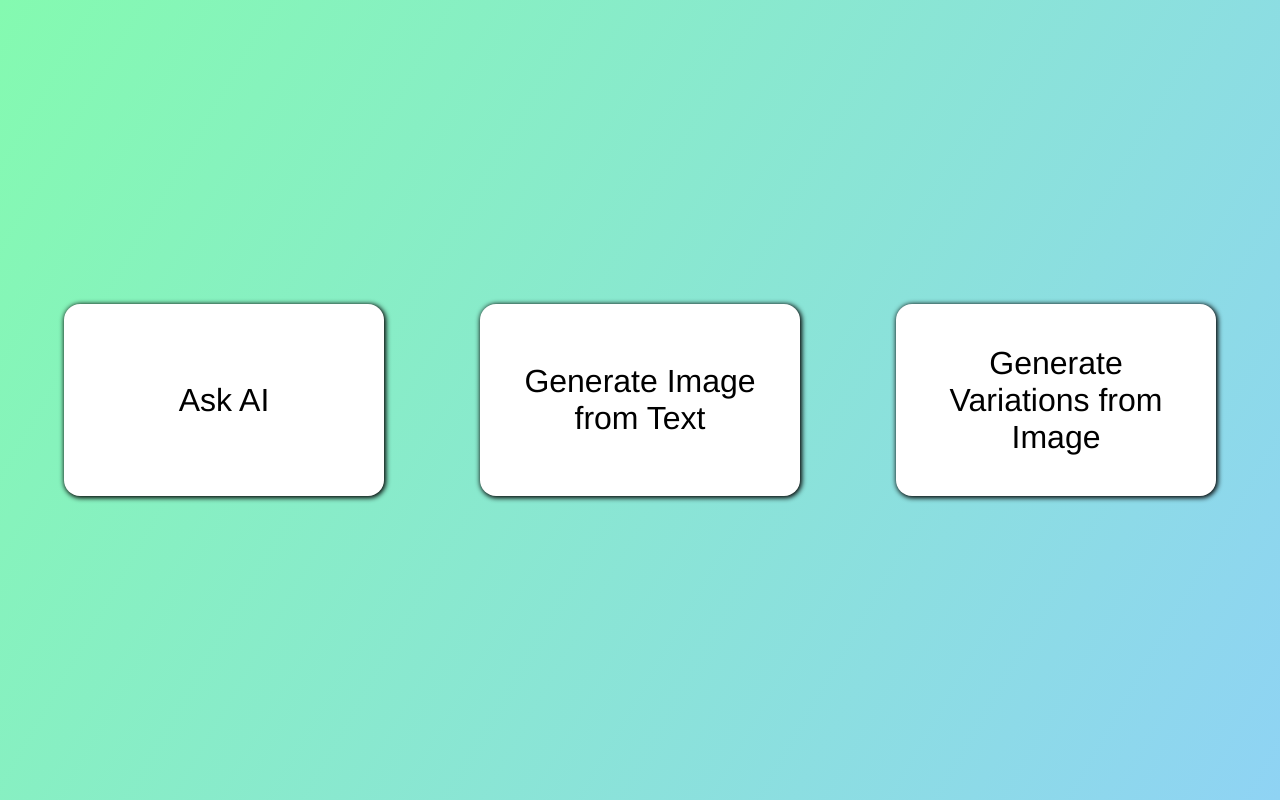
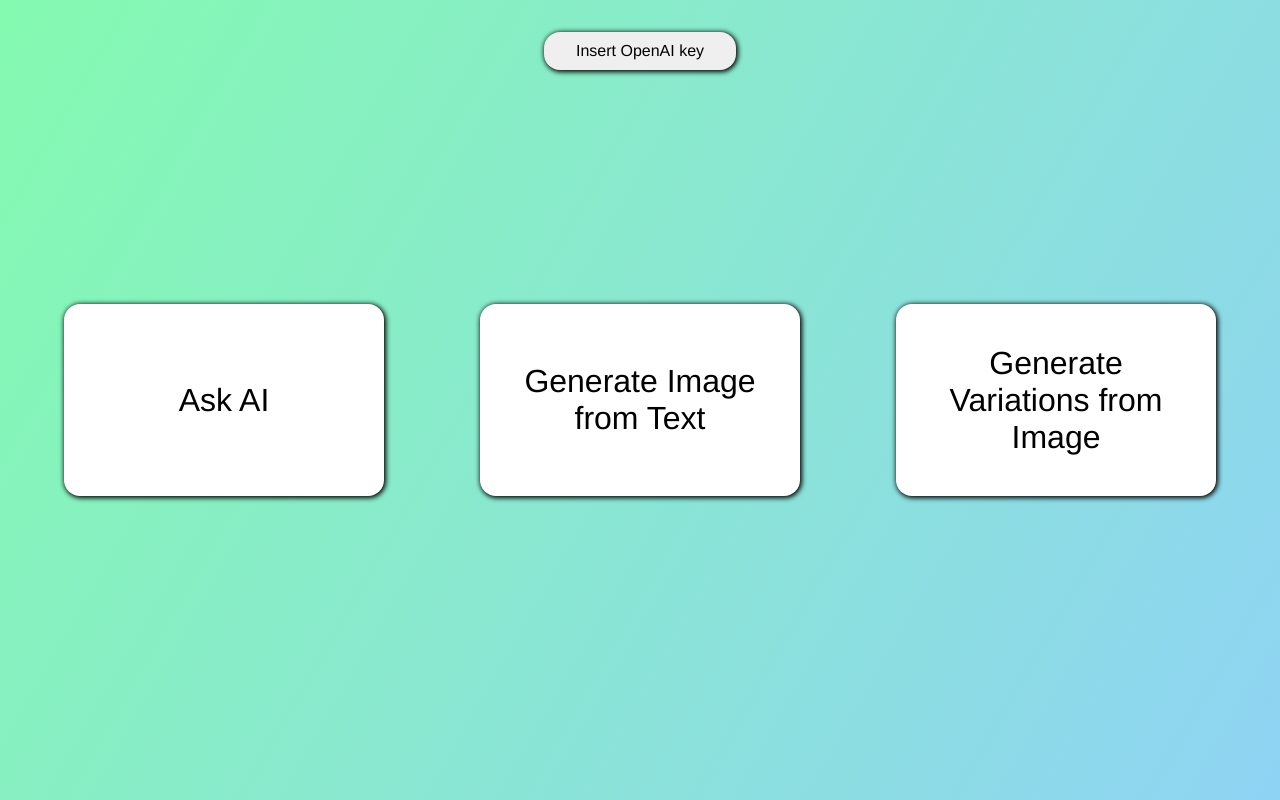
Before and after one commit to Yaronglp/yaron-gpt, a Next.js app: page / in a window 1280 px wide. Built offline with nearby package versions, Linux system fonts and the light colour scheme.

Commit message:
feat: ability to change key by LS

```diff
--- /dev/null
+++ b/components/TokenKeyInsertion.tsx
@@ -0,0 +1,105 @@
+import { setOpenAIKey } from '@/utils/storage'
+import { isEmptyString } from '@/utils/validation'
+import { useState } from 'react'
+import styled, { css, keyframes } from 'styled-components'
+
+const TokenKeyInsertion = ({ className }: { className?: string }) => {
+  const [input, setInput] = useState<string>('')
+  const [isExpanded, setIsExpanded] = useState<boolean>(false)
+
+  const saveKeyHandler = () => {
+    setOpenAIKey(input)
+    setIsExpanded(false)
+    setInput('')
+  }
+
+  const containerExpandedHandler = () => {
+    setIsExpanded(!isExpanded)
+  }
+
+  return (
+    <section className={className}>
+      {isExpanded ? (
+        <StyledInputContainer>
+          <StyledInput
+            type="text"
+            name="prompt"
+            placeholder="Open AI Key"
+            value={input}
+            onChange={(e) => setInput(e.target.value)}
+          />
+          <StyledButton disabled={isEmptyString(input)} onClick={saveKeyHandler}>
+            Save
+          </StyledButton>
+          <StyledButton onClick={containerExpandedHandler}>Cancel</StyledButton>
+        </StyledInputContainer>
+      ) : (
+        <StyledButtonExpand onClick={containerExpandedHandler}>Insert OpenAI key</StyledButtonExpand>
+      )}
+    </section>
+  )
+}
+
+export default TokenKeyInsertion
+
+const SlideIn = keyframes`
+  from {
+    transform: scale(0);
+    opacity: 0;
+  }
+  to {
+    transform: scale(1);
+    opacity: 1;
+  }
+`
+
+const StyledInputContainer = styled.p`
+  background: var(--color-white);
+  display: flex;
+  flex-direction: row;
+  justify-content: space-between;
+  padding: var(--size-regular);
+  box-shadow: var(--shadow-default);
+  border-radius: var(--size-regular);
+  line-height: 1.2rem;
+  width: 34rem;
+  animation: ${SlideIn} 1s forwards;
+`
+
+const ButtonDefault = styled.button`
+  padding: var(--size-small);
+  border-radius: var(--size-regular);
+  border-color: transparent;
+  font-size: var(--size-regular);
+  box-shadow: var(--shadow-default);
+  ${({ disabled }) =>
+    !disabled &&
+    css`
+      cursor: pointer;
+    `}
+
+  &:focus-visible {
+    outline: none;
+  }
+`
+
+const StyledInput = styled.input`
+  padding: var(--size-small);
+  border-radius: var(--size-regular);
+  border-color: transparent;
+  font-size: var(--size-regular);
+  box-shadow: var(--shadow-default);
+  width: 20rem;
+
+  &:focus-visible {
+    outline: none;
+  }
+`
+
+const StyledButton = styled(ButtonDefault)`
+  width: 5rem;
+`
+
+const StyledButtonExpand = styled(ButtonDefault)`
+  width: 12rem;
+`
--- a/pages/index.tsx
+++ b/pages/index.tsx
@@ -1,5 +1,6 @@
 import styled from 'styled-components'
 import Link from 'next/link'
+import TokenKeyInsertion from '@/components/TokenKeyInsertion'
 
 interface ILinks {
   urlPath: string
@@ -24,6 +25,7 @@ const LINKS: ILinks[] = [
 export default function Home() {
   return (
     <StyledWrapper>
+      <StyledTokenKeyInsertion />
       {LINKS.map((link) => (
         <section key={link.label}>
           <Link href={link.urlPath}>{link.label}</Link>
@@ -59,3 +61,8 @@ const StyledWrapper = styled.main`
     }
   }
 `
+
+const StyledTokenKeyInsertion = styled(TokenKeyInsertion)`
+  position: absolute;
+  top: var(--size-big);
+`
--- /dev/null
+++ b/utils/storage.ts
@@ -0,0 +1,9 @@
+const OPEN_AI_KEY = 'OPEN_AI_KEY'
+
+export const getOpenAIKey = (): string => {
+  return localStorage.getItem(OPEN_AI_KEY) || ''
+}
+
+export const setOpenAIKey = (inputKey: string) => {
+  localStorage.setItem(OPEN_AI_KEY, inputKey)
+}
```
